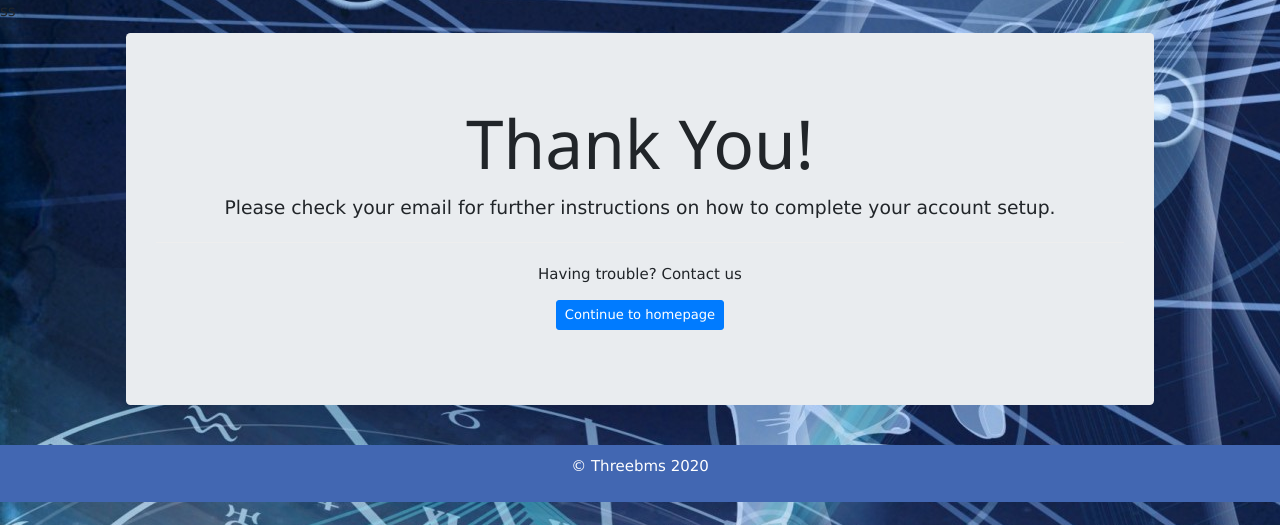
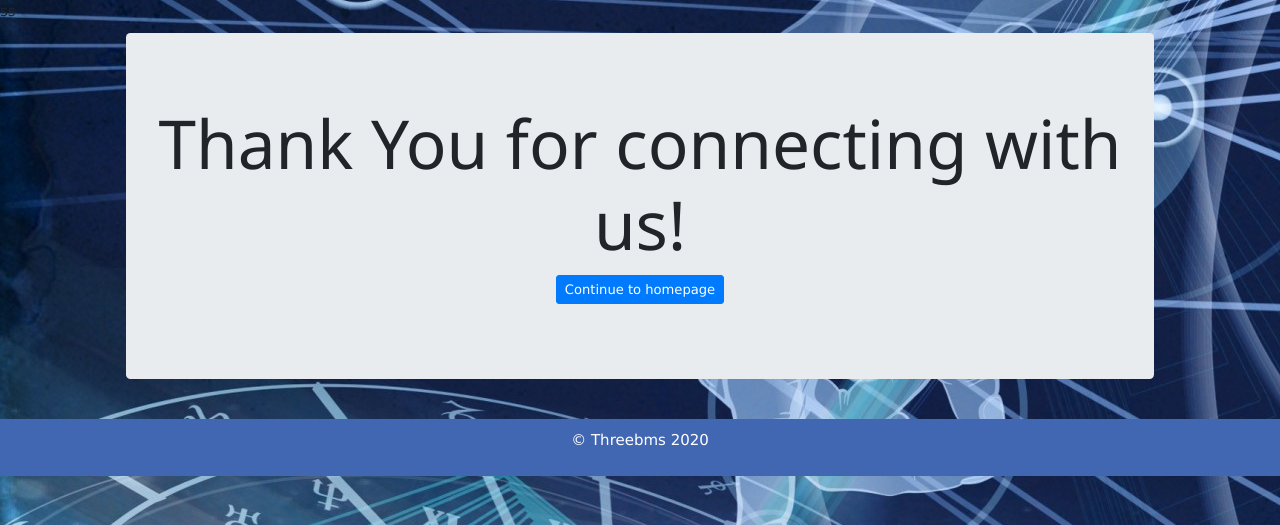
Before and after one commit to pranjal3163/astroapi, a Flask app: page /contact in a window 1280 px wide. Shown: the part 100-625 px from the top of the page. Run offline with Flask 2, Linux system fonts and the light colour scheme; some libraries are stand-ins or nearby versions.

Commit message:
Thankyou update

```diff
--- a/templates/thankyou.html
+++ b/templates/thankyou.html
@@ -8,10 +8,7 @@
     <!-- Middle Content-->
     <div class="column middle">
         <div class="jumbotron text-center">
-            <h1 class="display-3">Thank You!</h1>
-            <p class="lead"><strong>Please check your email</strong> for further instructions on how to complete your account setup.</p>
-            <hr>
-            <p>Having trouble? <a href="">Contact us</a></p>
+            <h1 class="display-3">Thank You for connecting with us!</h1>
             <p class="lead"><a class="btn btn-primary btn-sm" href="/" role="button">Continue to homepage</a></p>
         </div>
     </div>
```
